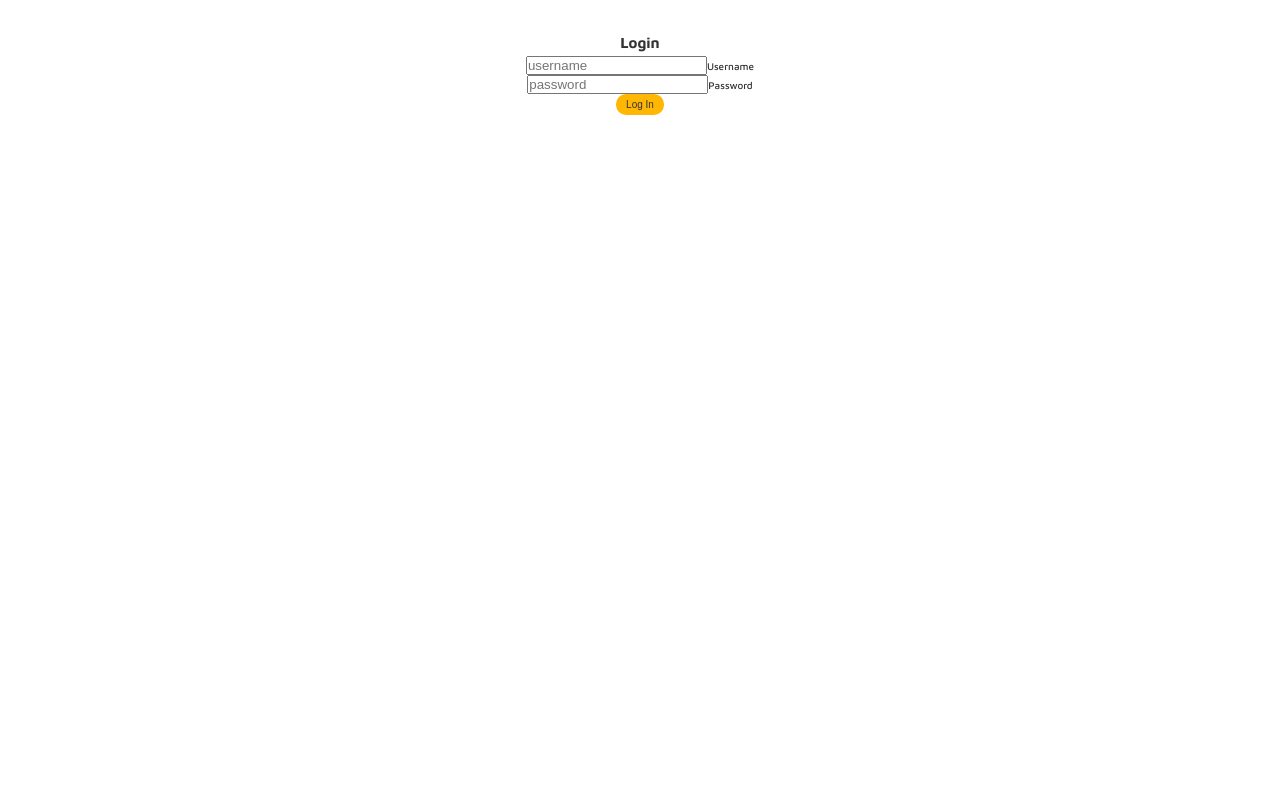
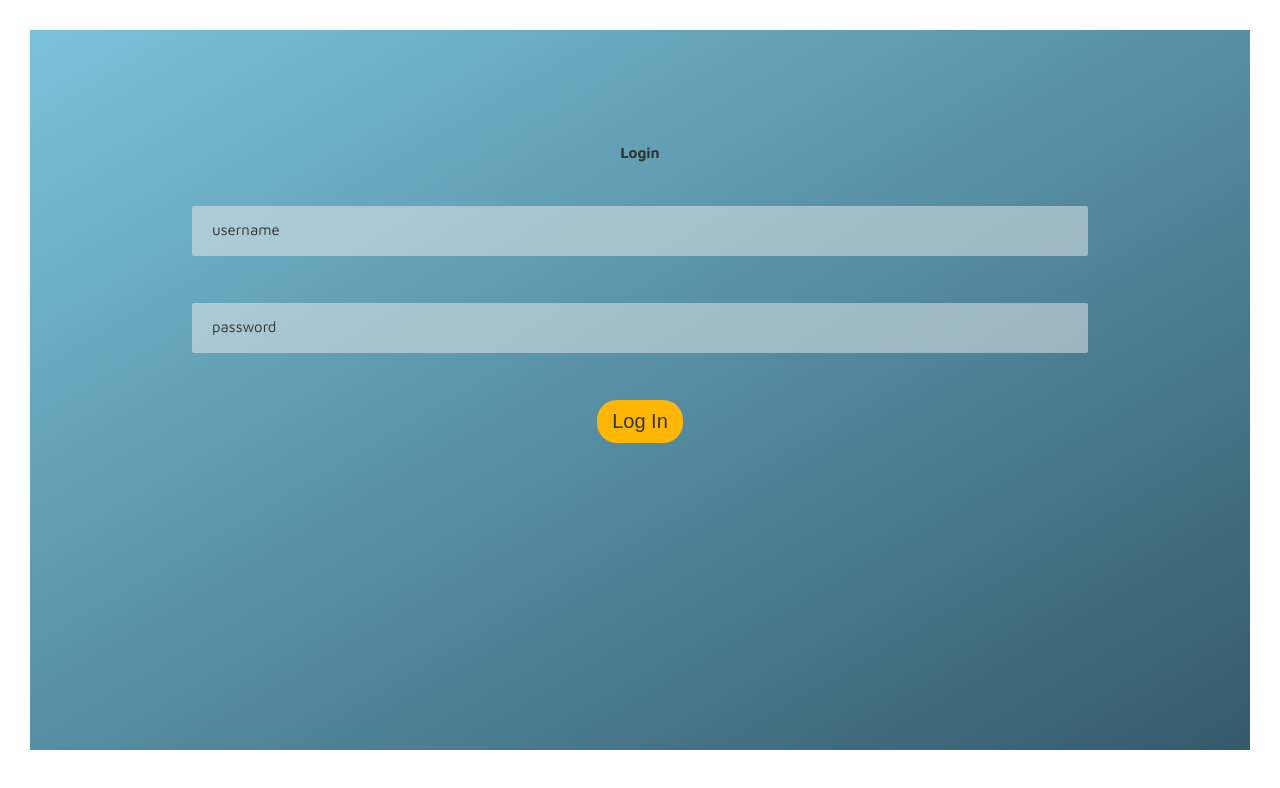
Before and after one commit to jordan-romero/habitual-frontend, a React (Create React App) app: page /login in a window 1280 px wide. Shown: the top 788 px of the page. Built offline with nearby package versions, Linux system fonts and the light colour scheme.

Commit message:
styles login page

```diff
--- a/sass/base/_utilities.scss
+++ b/sass/base/_utilities.scss
@@ -0,0 +1,13 @@
+.u-center-text { text-align: center !important; }
+
+.u-margin-bottom-small { margin-bottom: 1.5rem !important; }
+.u-margin-bottom-medium {
+    margin-bottom: 4rem !important;
+}
+
+.u-margin-bottom-big {
+    margin-bottom: 8rem !important;
+}
+
+.u-margin-top-big { margin-top: 8rem !important; }
+.u-margin-top-huge { margin-top: 10rem !important; }
--- a/sass/main.scss
+++ b/sass/main.scss
@@ -18,6 +18,7 @@
 @import 'layout/habits';
 @import 'layout/header';
 
+@import 'pages/authforms';
 @import 'pages/dashboard';
 @import 'pages/home';
 @import 'pages/tracker';
--- a/sass/pages/_authforms.scss
+++ b/sass/pages/_authforms.scss
@@ -1,4 +1,14 @@
+.auth-form-container {
+    background-image: linear-gradient(to right bottom,
+                                    rgba($color-primary, 0.8),
+                                    rgba($color-primary-dark-3, 0.8));
+    height: 90vh;
+}
+
 .auth-form {
+    width: 70vw;
+    height: 90vh;
+    @include absCenter;
 
     &__group:not(:last-child) {
         margin-bottom: 2rem;
@@ -13,18 +23,14 @@
         background-color: rgba($color-white, .5);
         border: none;
         border-bottom: 3px solid transparent;
-        width: 90%;
+        width: 100%;
         display: block;
         transition: all .3s;
-
-        @include respond(tab-port) {
-            width: 100%;
-        }
 
         &:focus {
             outline: none;
             box-shadow: 0 1rem 2rem rgba($color-black, .1);
-            border-bottom: 3px solid $color-primary;
+            border-bottom: 3px solid $color-secondary;
         }
 
         &:focus:invalid {
@@ -32,7 +38,7 @@
         }
 
         &::-webkit-input-placeholder {
-            color: $color-grey-dark-2;
+            color: $color-gray-dark-2;
         }
     }
 
--- a/src/components/Login.js
+++ b/src/components/Login.js
@@ -26,27 +26,27 @@ onSubmit = e => {
 
   render() {
     return (
-      <>
-        <form className='auth-form' onSubmit={this.onSubmit}>
+      <div className='auth-form-container'>
+        <form className='auth-form u-margin-top-huge' onSubmit={this.onSubmit}>
           <div class="u-margin-bottom-medium">
             <h2 class="heading-secondary">
                 Login
             </h2>
           </div>
           <div class="auth-form__group">
-            <input placeholder="username" value={this.state.username} name="username" type="text" onChange={this.onChange} />
+            <input className='auth-form__input' placeholder="username" value={this.state.username} name="username" type="text" onChange={this.onChange} />
             <label for="username" class="auth-form__label">Username</label>
           </div>
           <div class="auth-form__group">
-            <input placeholder="password" value={this.state.password} name="password" type="password" onChange={this.onChange} />
+            <input className='auth-form__input' placeholder="password" value={this.state.password} name="password" type="password" onChange={this.onChange} />
             <label for="password" class="auth-form__label">Password</label>
           </div>
           <div class="auth-form__group">
-            <input className='btn btn--small' type="submit" value="Log In"/>
+            <input className='btn ' type="submit" value="Log In"/>
           </div>
 
         </form>
-      </>
+      </div>
     )
   }
 }
--- a/src/index.css
+++ b/src/index.css
@@ -69,6 +69,24 @@ body {
   font-weight: 700;
   text-transform: uppercase;
   margin-bottom: 1rem; }
+
+.u-center-text {
+  text-align: center !important; }
+
+.u-margin-bottom-small {
+  margin-bottom: 1.5rem !important; }
+
+.u-margin-bottom-medium {
+  margin-bottom: 4rem !important; }
+
+.u-margin-bottom-big {
+  margin-bottom: 8rem !important; }
+
+.u-margin-top-big {
+  margin-top: 8rem !important; }
+
+.u-margin-top-huge {
+  margin-top: 10rem !important; }
 
 .btn {
   border-radius: 2rem;
@@ -275,6 +293,51 @@ body {
     top: 80%;
     right: 10%; }
 
+.auth-form-container {
+  background-image: linear-gradient(to right bottom, rgba(88, 180, 209, 0.8), rgba(2, 48, 71, 0.8));
+  height: 90vh; }
+
+.auth-form {
+  width: 70vw;
+  height: 90vh;
+  position: absolute;
+  top: 50%;
+  left: 50%;
+  transform: translate(-50%, -50%); }
+  .auth-form__group:not(:last-child) {
+    margin-bottom: 2rem; }
+  .auth-form__input {
+    font-size: 1.5rem;
+    font-family: inherit;
+    color: inherit;
+    padding: 1.5rem 2rem;
+    border-radius: 2px;
+    background-color: rgba(235, 235, 235, 0.5);
+    border: none;
+    border-bottom: 3px solid transparent;
+    width: 100%;
+    display: block;
+    transition: all .3s; }
+    .auth-form__input:focus {
+      outline: none;
+      box-shadow: 0 1rem 2rem rgba(14, 17, 17, 0.1);
+      border-bottom: 3px solid #ffb703; }
+    .auth-form__input:focus:invalid {
+      border-bottom: 3px solid #fd9e02; }
+    .auth-form__input::-webkit-input-placeholder {
+      color: #333; }
+  .auth-form__label {
+    font-size: 1.2rem;
+    font-weight: 700;
+    margin-left: 2rem;
+    margin-top: .7rem;
+    display: block;
+    transition: all .3s; }
+  .auth-form__input:placeholder-shown + .auth-form__label {
+    opacity: 0;
+    visibility: hidden;
+    transform: translateY(-4rem); }
+
 .dashboard {
   background-color: #eee;
   min-height: 90vh; }
```
